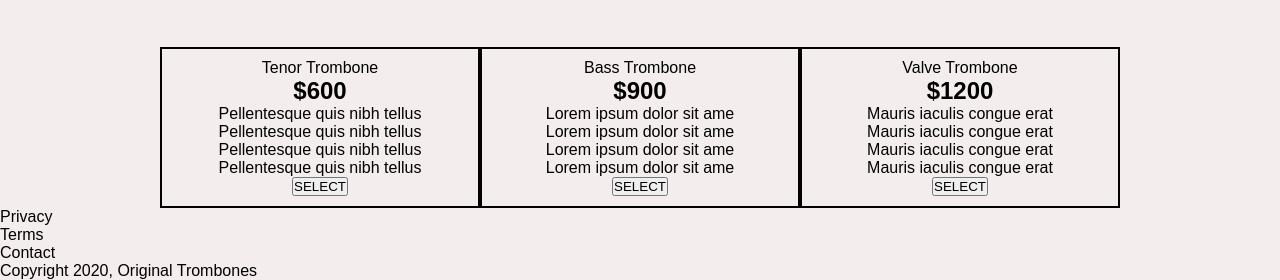
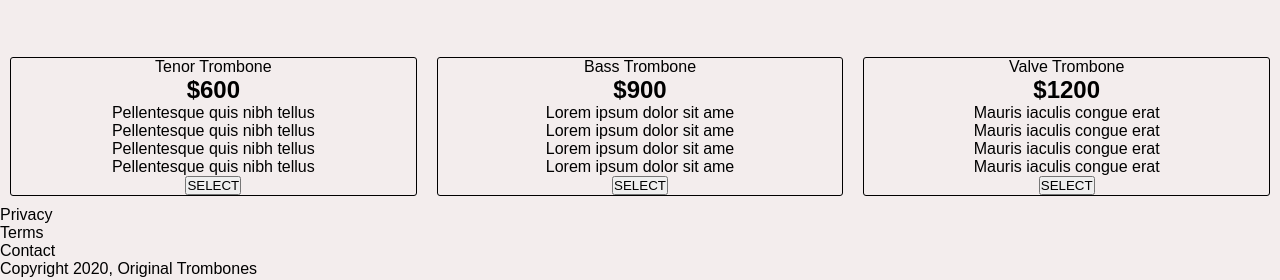
Before and after one commit to PJMantoss/product_page, a plain HTML site: page index.html in a window 1280 px wide. Shown: the part 993-1273 px from the top of the page. Drawn offline with Linux system fonts and the light colour scheme.

Commit message:
update styling

```diff
--- a/style.css
+++ b/style.css
@@ -168,8 +168,10 @@ nav li {
     display: flex;
     flex-direction: column;
     justify-content: center;
+    text-align: center;
     align-items: center;
-    border: 2px solid black;
-    padding: 10px;
-    width: 25%;
+    border: 1px solid black;
+    border-radius: 3px;
+    margin: 10px;
+    width: calc(100% / 3);
 }
```
